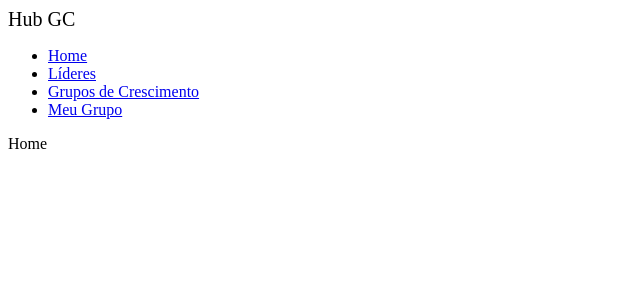
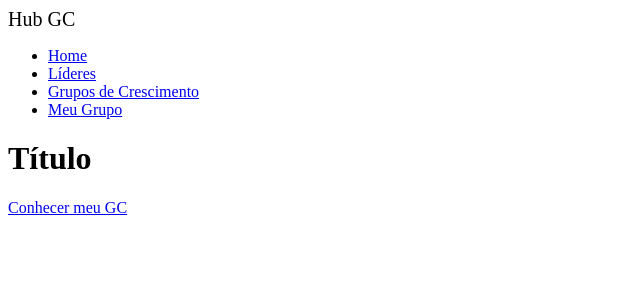
Before and after one commit to marcelobritonet/gc_hub, a React (Create React App) app: page / in a window 1280 px wide. Shown: the top 300 px of the page, without its empty margins (0-640 px from the left). Built offline with nearby package versions, Linux system fonts and the light colour scheme.

Commit message:
improvement(home): add link to my gc

```diff
--- a/src/containers/home/Home.tsx
+++ b/src/containers/home/Home.tsx
@@ -1,10 +1,14 @@
 import React from 'react';
-import { bindActionCreators } from "redux";
-import { connect } from "react-redux";
+import {bindActionCreators} from "redux";
+import {connect} from "react-redux";
+import {Link} from "react-router-dom";
 
 function Home() {
     return (
-        <div>Home</div>
+        <div>
+            <h1>Título</h1>
+            <Link to="/meugrupo">Conhecer meu GC</Link>
+        </div>
     )
 }
 
```
